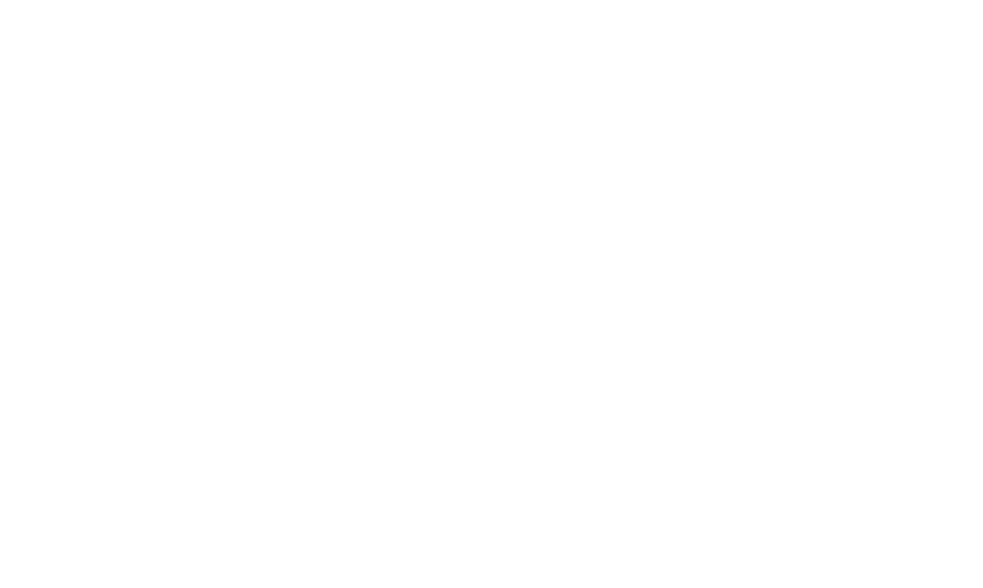
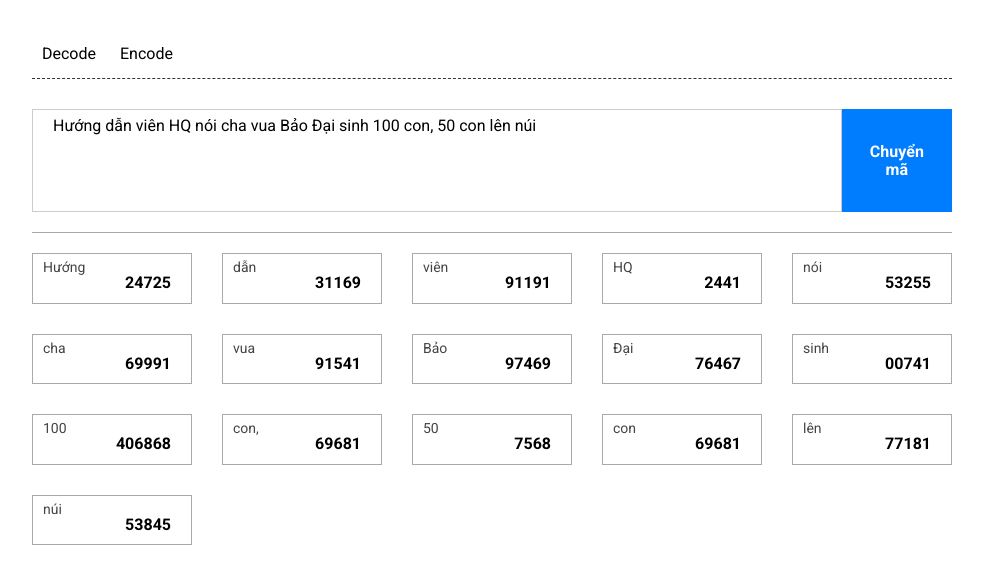
Before and after one commit to levanpa/dist, a plain HTML site: page encode/index.html in a window 1280 px wide. Shown: the whole page, without its empty margins (148-1131 px from the left). Drawn offline with Linux system fonts and the light colour scheme; the site is published under a folder, as on GitHub Pages, so addresses that start at the root find nothing.

Commit message:
fix path

```diff
--- a/encode/index.html
+++ b/encode/index.html
@@ -15,9 +15,9 @@
       display: none;
     }
   </style>
-  <script type="module" crossorigin src="/assets/encode.313ba824.js"></script>
-  <link rel="modulepreload" href="/assets/style.8dd7db12.js">
-  <link rel="stylesheet" href="/assets/style.3b984abf.css">
+  <script type="module" crossorigin src="../assets/encode.313ba824.js"></script>
+  <link rel="modulepreload" href="../assets/style.8dd7db12.js">
+  <link rel="stylesheet" href="../assets/style.3b984abf.css">
 </head>
 
 <body>
```
Also changed, not shown: index.html (+3 -3 lines).
